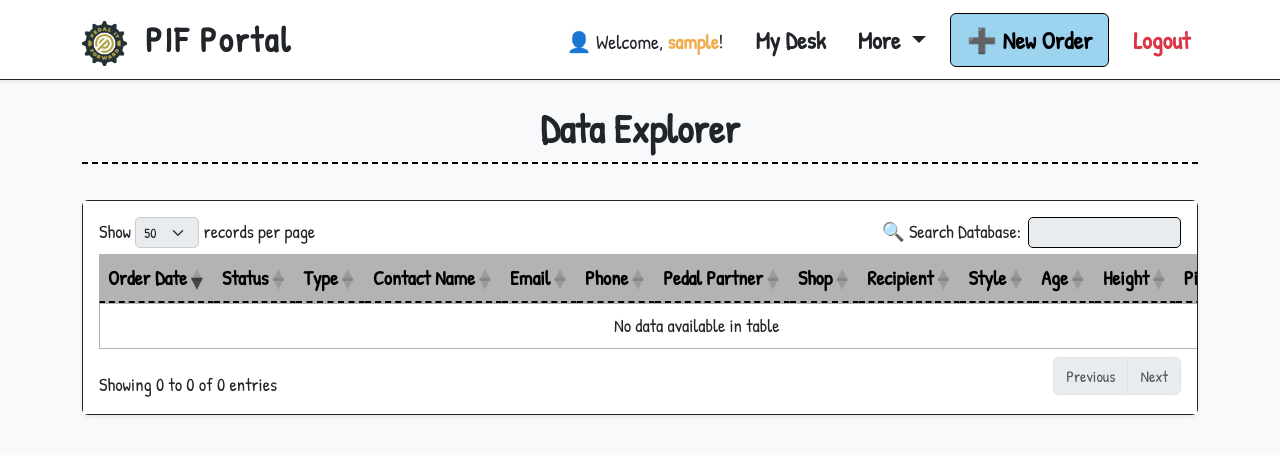
After one commit to ajmasih0309/pif, a Flask app: page /explorer in a window 1280 px wide. The commit adds this page. Shown: the top 455 px of the page. Run offline with Flask 3, Linux system fonts and the light colour scheme; the visitor is signed in with stand-in values (Sample User, id 1); data that the repository does not hold is empty; some libraries are stand-ins or nearby versions.

Commit message:
Added Explorer Page & resolved data issue

```diff
--- a/app.py
+++ b/app.py
@@ -22,7 +22,7 @@ load_dotenv()
 
 # --- Local Module Imports ---
 from database import get_db_connection
-from utils import send_email, format_date, format_phone, clean_int, unformat_phone
+from utils import send_email, format_date, format_phone, clean_int, unformat_phone, fetch_all_orders
 
 
 # =============================================================================
@@ -54,48 +54,14 @@ def login_required(f):
 @app.route('/')
 @login_required
 def index():
-    conn = get_db_connection()
-    query = '''
-    SELECT
-        o.order_id,
-        o.linked_order_id,
-        c.contact_name,
-        c.contact_email,
-        c.contact_phone_number,
-        p.pedal_partner_name,
-        s.shop_location,
-        s.shop_name,
-        r.recipient_name,
-        COALESCE(r.age, o.age) AS age,
-        COALESCE(r.height, o.height) AS height,
-        COALESCE(r.bike_style_preference, o.bike_style_preference) AS bike_style_preference,
-        o.order_date,
-        o.status,
-        o.pickup_date AS date_picked_up,
-        o.order_type
-    FROM orders o
-    JOIN contacts c ON o.contact_id = c.contact_id
-    JOIN recipients r ON o.recipient_id = r.recipient_id
-    JOIN shops s ON o.shop_name = s.shop_name
-    LEFT JOIN pedal_partners p ON o.pedal_partner_id = p.pedal_partner_id;
-    '''
-    raw_items = conn.execute(query).fetchall()
-    conn.close()
+    # 1. Fetch pre-cleaned data
+    items = fetch_all_orders()
 
-    items = []
-    for row in raw_items:
-        row_dict = dict(row)
-
-        # Fallback for legacy records missing a status
-        if not row_dict.get('status'):
-            row_dict['status'] = 'Completed' if row_dict.get('date_picked_up') else 'Open'
-
-        items.append(row_dict)
-
+    # 2. group data for tabbed view
     def group_data(data_list):
         groups = {}
         for item in data_list:
-            key = f"{item['contact_email']}_{item['order_date']}"
+            key = f"{item['contact_name']}_{item['order_date']}"
             if key not in groups:
                 groups[key] = {
                     'contact_name': item['contact_name'],
@@ -402,6 +368,12 @@ def dashboard():
         selected_months=[int(m) for m in selected_months] # Converted to int for easier Jinja template checking
     )
 
+@app.route('/explorer')
+@login_required
+def explorer():
+    items = fetch_all_orders()
+    return render_template('explorer.html', items=items)
+
 # =============================================================================
 # BACKGROUND TASKS
 # =============================================================================
@@ -441,4 +413,4 @@ def check_pickup_deadlines():
 # =============================================================================
 if __name__ == '__main__':
     # DB upgrade removed here — assume you run `python manage_db.py` on deployments
-    app.run(debug=True)
+    app.run(debug=True, port=5001)
--- a/scripts/migrate.py
+++ b/scripts/migrate.py
@@ -1,3 +1,6 @@
+## INACTIVE
+#
+
 import sqlite3
 import pandas as pd
 import os
--- a/templates/base.html
+++ b/templates/base.html
@@ -111,27 +111,37 @@
             <div class="collapse navbar-collapse" id="navbarNav">
                 <ul class="navbar-nav ms-auto fs-4 align-items-center">
                     {% if session.get('username') %}
+                        <!-- Welcome Message -->
                         <li class="nav-item me-4">
                             <span class="navbar-text text-dark fs-5">
                                 👤 Welcome, <strong style="color: #f0ad4e;">{{ session.username }}</strong>!
                             </span>
                         </li>
 
-                        <!-- Updated: Pointing root to My Desk -->
+                        <!-- My Desk -->
                         <li class="nav-item me-3">
                             <a class="nav-link text-dark fw-bold" href="/">My Desk</a>
                         </li>
 
-                        <!-- New: Analytics Dashboard -->
-                        <li class="nav-item me-3">
-                            <a class="nav-link text-dark fw-bold" href="/dashboard">Dashboard</a>
+                        <!-- NEW: "More" Dropdown Menu -->
+                        <li class="nav-item dropdown me-3">
+                            <a class="nav-link dropdown-toggle text-dark fw-bold" href="#" id="navbarDropdown" role="button" data-bs-toggle="dropdown" aria-expanded="false">
+                                More
+                            </a>
+                            <ul class="dropdown-menu border-dark shadow-sm" aria-labelledby="navbarDropdown" style="background-color: #f8f9fa;">
+                                <li><a class="dropdown-item fw-bold text-dark fs-5" href="/dashboard">Dashboard</a></li>
+                                <li><a class="dropdown-item fw-bold text-dark fs-5" href="/explorer">Data Explorer</a></li>
+                            </ul>
                         </li>
 
+                        <!-- New Order Button -->
                         <li class="nav-item me-3">
                             <a class="nav-link fw-bold px-3 rounded" href="/add" style="background-color: #9cd4f0; color: #000; border: 1px solid #000;">
                                 ➕ New Order
                             </a>
                         </li>
+
+                        <!-- Logout -->
                         <li class="nav-item">
                             <a class="nav-link text-danger fw-bold" href="/logout">Logout</a>
                         </li>
--- /dev/null
+++ b/templates/explorer.html
@@ -0,0 +1,102 @@
+{% extends 'base.html' %}
+
+{% block title %}Data Explorer - PIF Portal{% endblock %}
+
+{% block content %}
+<!-- DataTables CSS for Bootstrap 5 -->
+<link rel="stylesheet" type="text/css" href="https://cdn.datatables.net/1.13.6/css/dataTables.bootstrap5.min.css">
+
+<style>
+    /* Ensure DataTables inherits your chalkboard font and sizing */
+    .dataTables_wrapper {
+        font-family: 'Patrick Hand', cursive !important;
+        font-size: 1.15rem;
+    }
+    table.dataTable thead th {
+        background-color: #b3b3b3 !important;
+        color: #000;
+        border-bottom: 2px dashed #000 !important;
+    }
+    .dataTables_filter input {
+        border: 1px solid #000;
+        border-radius: 5px;
+    }
+</style>
+
+<div class="row mt-4 mb-3">
+    <div class="col-12">
+        <h1 class="chalk-header fw-bold text-center">Data Explorer</h1>
+    </div>
+</div>
+
+<div class="card shadow-sm border-dark mb-5">
+    <div class="card-body bg-white table-responsive">
+        <table id="explorerTable" class="table table-bordered table-hover w-100 align-middle text-nowrap">
+            <thead>
+                <tr>
+                    <th>Order Date</th>
+                    <th>Status</th>
+                    <th>Type</th>
+                    <th>Contact Name</th>
+                    <th>Email</th>
+                    <th>Phone</th>
+                    <th>Pedal Partner</th>
+                    <th>Shop</th>
+                    <th>Recipient</th>
+                    <th>Style</th>
+                    <th>Age</th>
+                    <th>Height</th>
+                    <th>Pickup Date</th>
+                </tr>
+            </thead>
+            <tbody>
+                {% for item in items %}
+                <tr>
+                    <td data-sort="{{ item.order_date }}">{{ item.order_date }}</td>
+                    <td>
+                        {% if item.status == 'Completed' %}
+                            <span class="badge bg-success border border-dark text-dark">Completed</span>
+                        {% elif item.status == 'Contacted' %}
+                            <span class="badge bg-info text-dark border border-dark">Contacted</span>
+                        {% elif item.status == 'Cancelled' %}
+                            <span class="badge bg-danger border border-dark">Cancelled</span>
+                        {% else %}
+                            <span class="badge bg-secondary border border-dark">Open</span>
+                        {% endif %}
+                    </td>
+                    <td>{{ item.order_type }}</td>
+                    <td>{{ item.contact_name }}</td>
+                    <td>{{ item.contact_email }}</td>
+                    <td>{{ item.contact_phone_number }}</td>
+                    <td>{{ item.pedal_partner_name }}</td>
+                    <td>{{ item.shop_location }}</td>
+                    <td class="fw-bold">{{ item.recipient_name }}</td>
+                    <td>{{ item.bike_style_preference }}</td>
+                    <td class="text-center">{{ item.age }}</td>
+                    <td>{{ item.height }}</td>
+                    <td class="text-success fw-bold">{{ item.date_picked_up }}</td>
+                </tr>
+                {% endfor %}
+            </tbody>
+        </table>
+    </div>
+</div>
+
+<!-- jQuery and DataTables JS Scripts -->
+<script src="https://code.jquery.com/jquery-3.7.1.min.js"></script>
+<script src="https://cdn.datatables.net/1.13.6/js/jquery.dataTables.min.js"></script>
+<script src="https://cdn.datatables.net/1.13.6/js/dataTables.bootstrap5.min.js"></script>
+
+<script>
+    $(document).ready(function() {
+        $('#explorerTable').DataTable({
+            pageLength: 50, // Display 50 rows per page by default
+            order: [[0, 'desc']], // Sort by Order Date descending automatically
+            language: {
+                search: "🔍 Search Database:",
+                lengthMenu: "Show _MENU_ records per page"
+            }
+        });
+    });
+</script>
+{% endblock %}
--- a/utils.py
+++ b/utils.py
@@ -10,6 +10,7 @@ import smtplib
 from email.mime.text import MIMEText
 from email.mime.multipart import MIMEMultipart
 from flask import render_template, current_app
+from database import get_db_connection
 
 def format_date(d_str):
     if not d_str: return ""
@@ -118,3 +119,54 @@ def send_email(to_email, subject, template_name, **kwargs):
         print(f"Email sent successfully to {test_recipient}")
     except Exception as e:
         print(f"Failed to send email: {e}")
+
+def fetch_all_orders():
+    """
+    Executes the master join query, cleans formats (dates, phones, ints),
+    and returns a list of dictionaries ready for any frontend view.
+    """
+    conn = get_db_connection()
+    query = '''
+    SELECT
+        o.order_id,
+        o.linked_order_id,
+        c.contact_name,
+        c.contact_email,
+        c.contact_phone_number,
+        p.pedal_partner_name,
+        s.shop_location,
+        s.shop_name,
+        r.recipient_name,
+        COALESCE(r.age, o.age) AS age,
+        COALESCE(r.height, o.height) AS height,
+        COALESCE(r.bike_style_preference, o.bike_style_preference) AS bike_style_preference,
+        o.order_date,
+        o.status,
+        o.pickup_date AS date_picked_up,
+        o.order_type
+    FROM orders o
+    LEFT JOIN contacts c ON o.contact_id = c.contact_id
+    LEFT JOIN recipients r ON o.recipient_id = r.recipient_id
+    LEFT JOIN shops s ON o.shop_name = s.shop_name
+    LEFT JOIN pedal_partners p ON o.pedal_partner_id = p.pedal_partner_id;
+    '''
+    raw_items = conn.execute(query).fetchall()
+    conn.close()
+
+    items = []
+    for row in raw_items:
+        row_dict = dict(row)
+
+        # Fallback for legacy records missing a status
+        if not row_dict.get('status'):
+            row_dict['status'] = 'Completed' if row_dict.get('date_picked_up') else 'Open'
+
+        # Clean formatting directly at the source
+        row_dict['contact_phone_number'] = format_phone(row_dict.get('contact_phone_number'))
+        row_dict['order_date'] = format_date(row_dict.get('order_date'))
+        row_dict['date_picked_up'] = format_date(row_dict.get('date_picked_up'))
+        row_dict['age'] = clean_int(row_dict.get('age'))
+
+        items.append(row_dict)
+
+    return items
```
Also changed, not shown: templates/index.html (+25 -5 lines).
